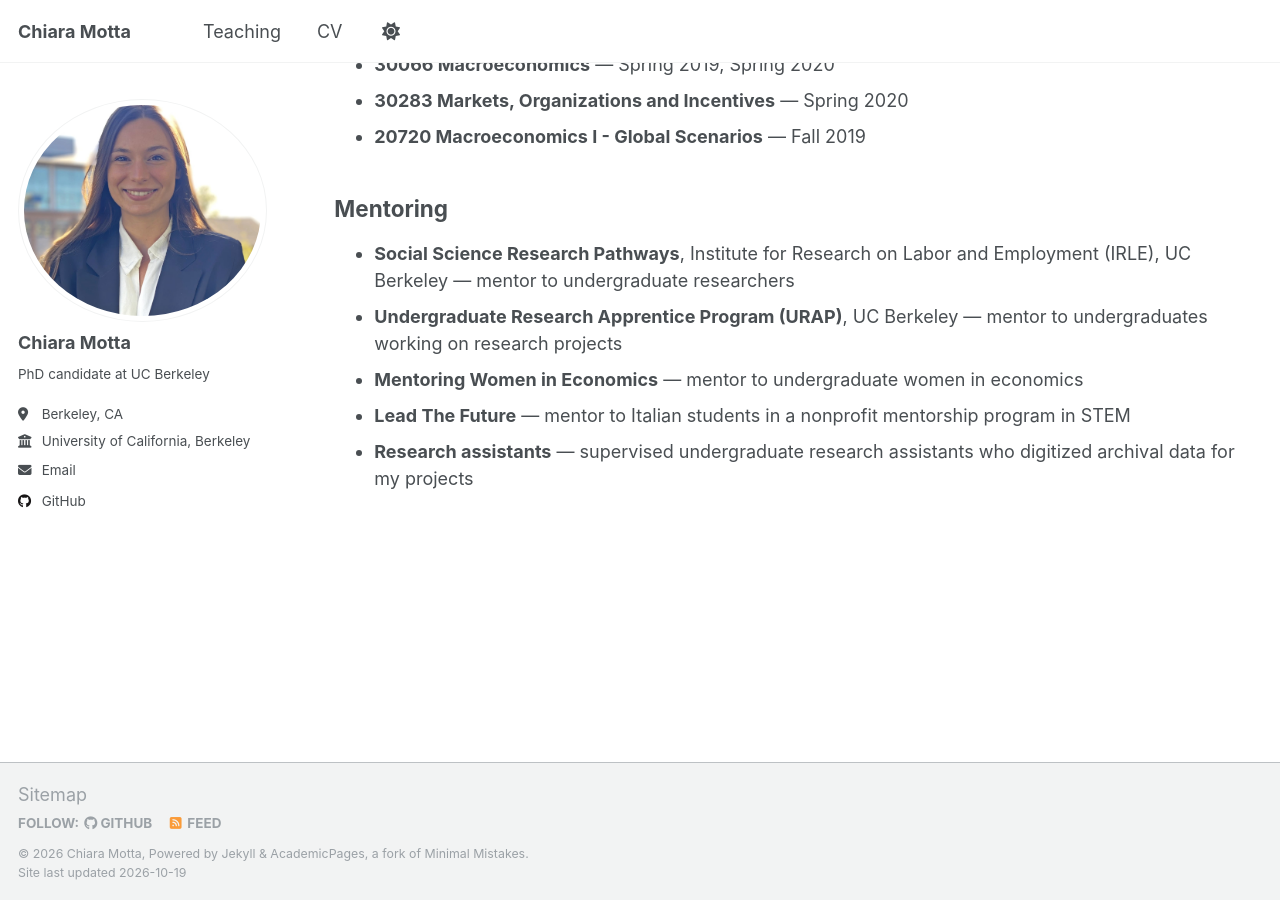
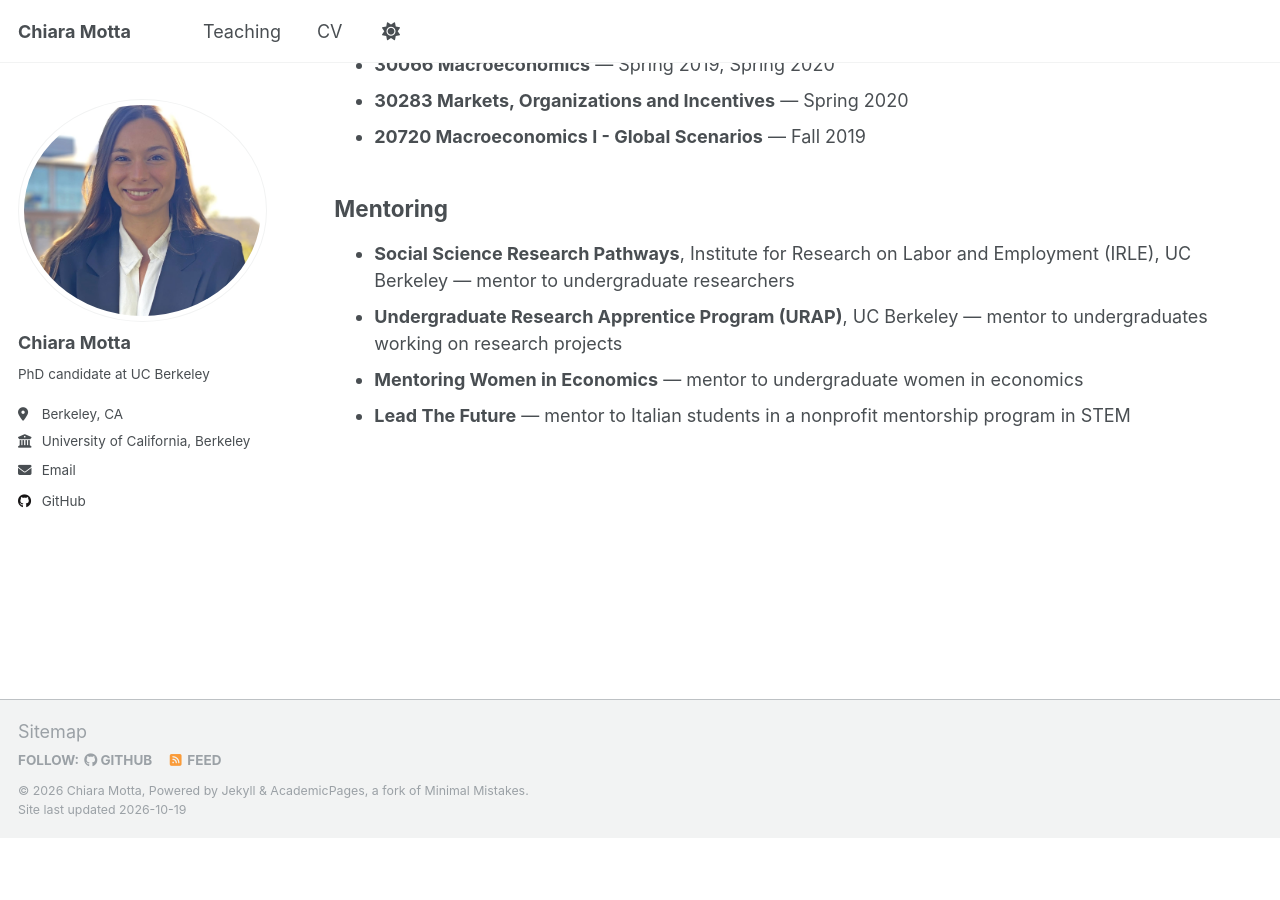
Before and after one commit to chimotta/chimotta.github.io, a Jekyll site: the page built from _pages/teaching.html, in a window 1280 px wide and 900 px high, scrolled down 763 px. Built offline with Jekyll 4.4.1, drawn with Linux system fonts in a browser that asks for light colours; after the commit the page ends 1600 px from its top, so only the background shows below that.

Commit message:
Teaching page: remove research assistants line
Co-Authored-By: Claude Opus 5.5 <noreply@anthropic.com>

```diff
--- a/_pages/teaching.html
+++ b/_pages/teaching.html
@@ -41,5 +41,4 @@ author_profile: true
   <li><strong>Undergraduate Research Apprentice Program (URAP)</strong>, UC Berkeley — mentor to undergraduates working on research projects</li>
   <li><strong>Mentoring Women in Economics</strong> — mentor to undergraduate women in economics</li>
   <li><strong>Lead The Future</strong> — mentor to Italian students in a nonprofit mentorship program in STEM</li>
-  <li><strong>Research assistants</strong> — supervised undergraduate research assistants who digitized archival data for my projects</li>
 </ul>
```
